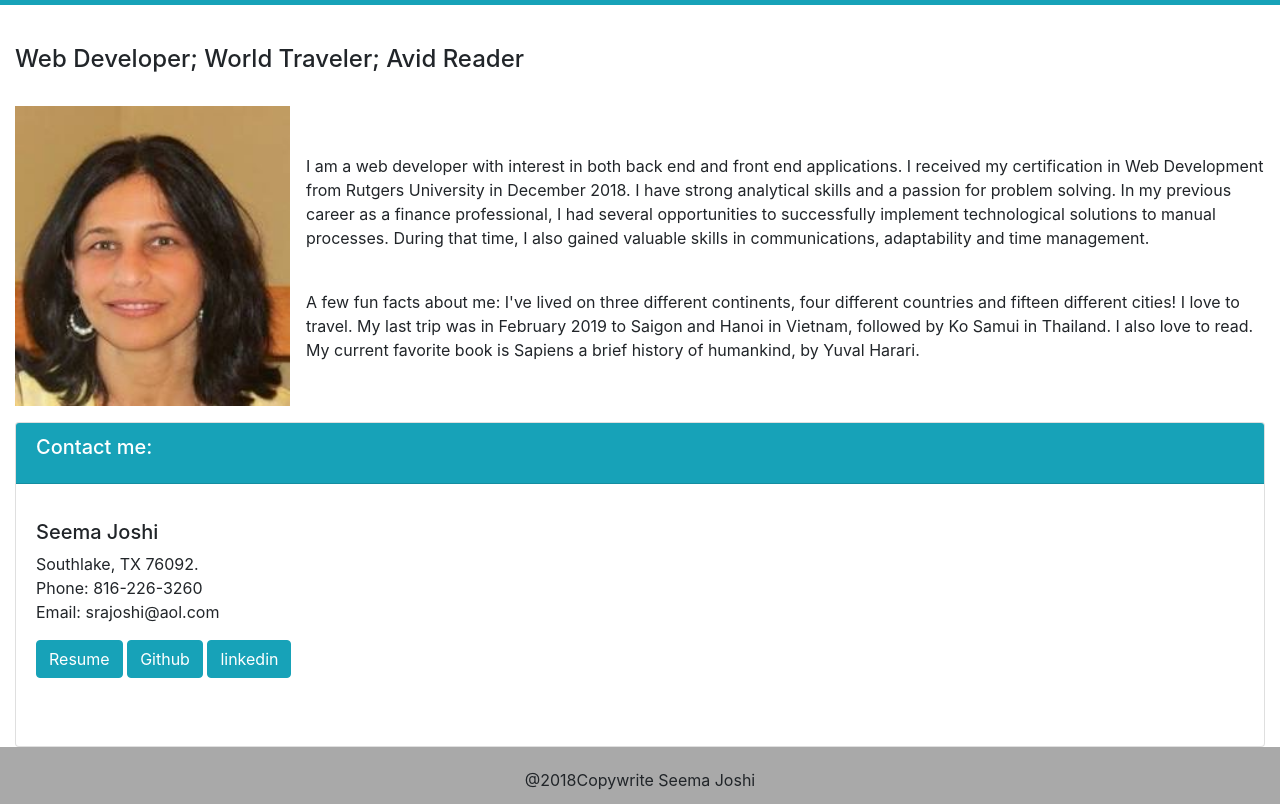
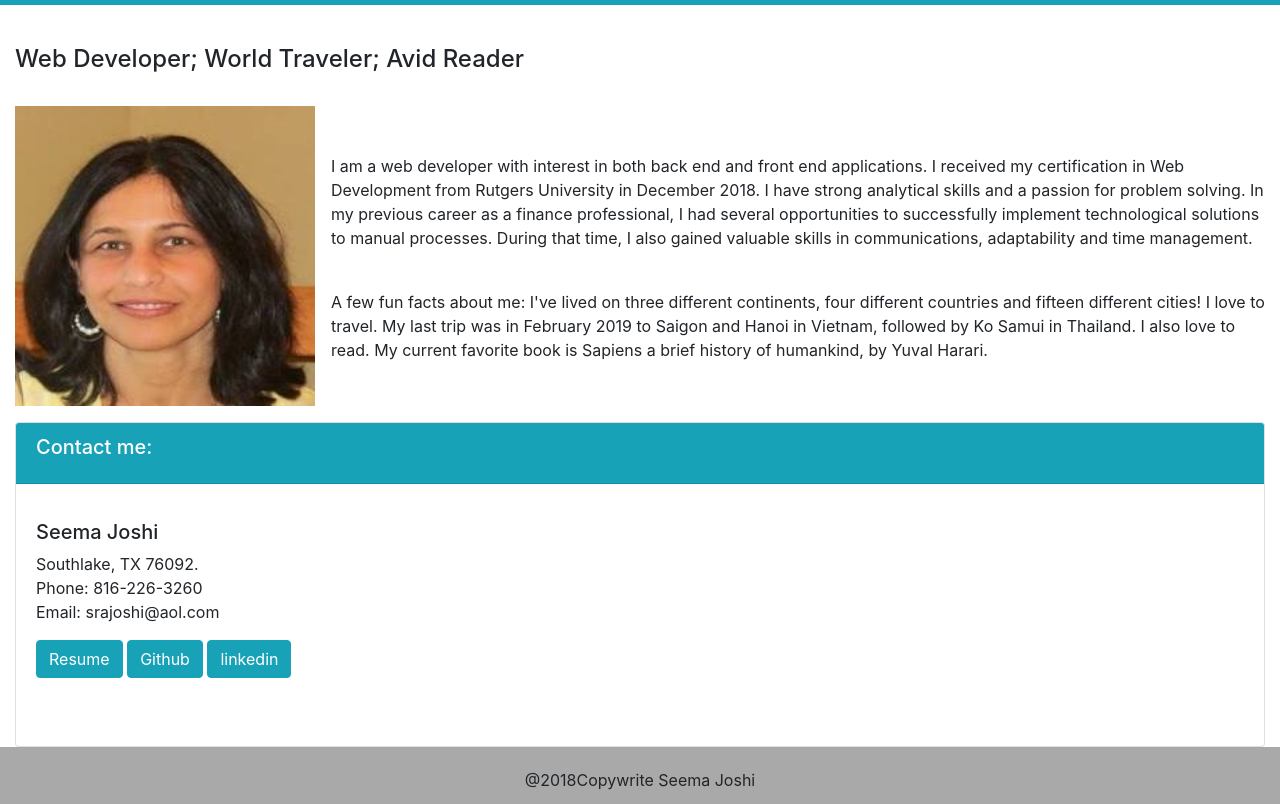
Before and after one commit to Srajoshi/Bootstrap-Portfolio2, a plain HTML site: page index.html in a window 1280 px wide. Shown: the part 67-871 px from the top of the page. Drawn offline with nearby package versions, Linux system fonts and the light colour scheme.

Commit message:
Changed style sheet

```diff
--- a/assets/css/style.css
+++ b/assets/css/style.css
@@ -13,7 +13,7 @@ img{
 }
 
 #profilePic {
-  width:275px;
+  widows: 300px;
   height: 300px;
 }
 img .wrap{
```
